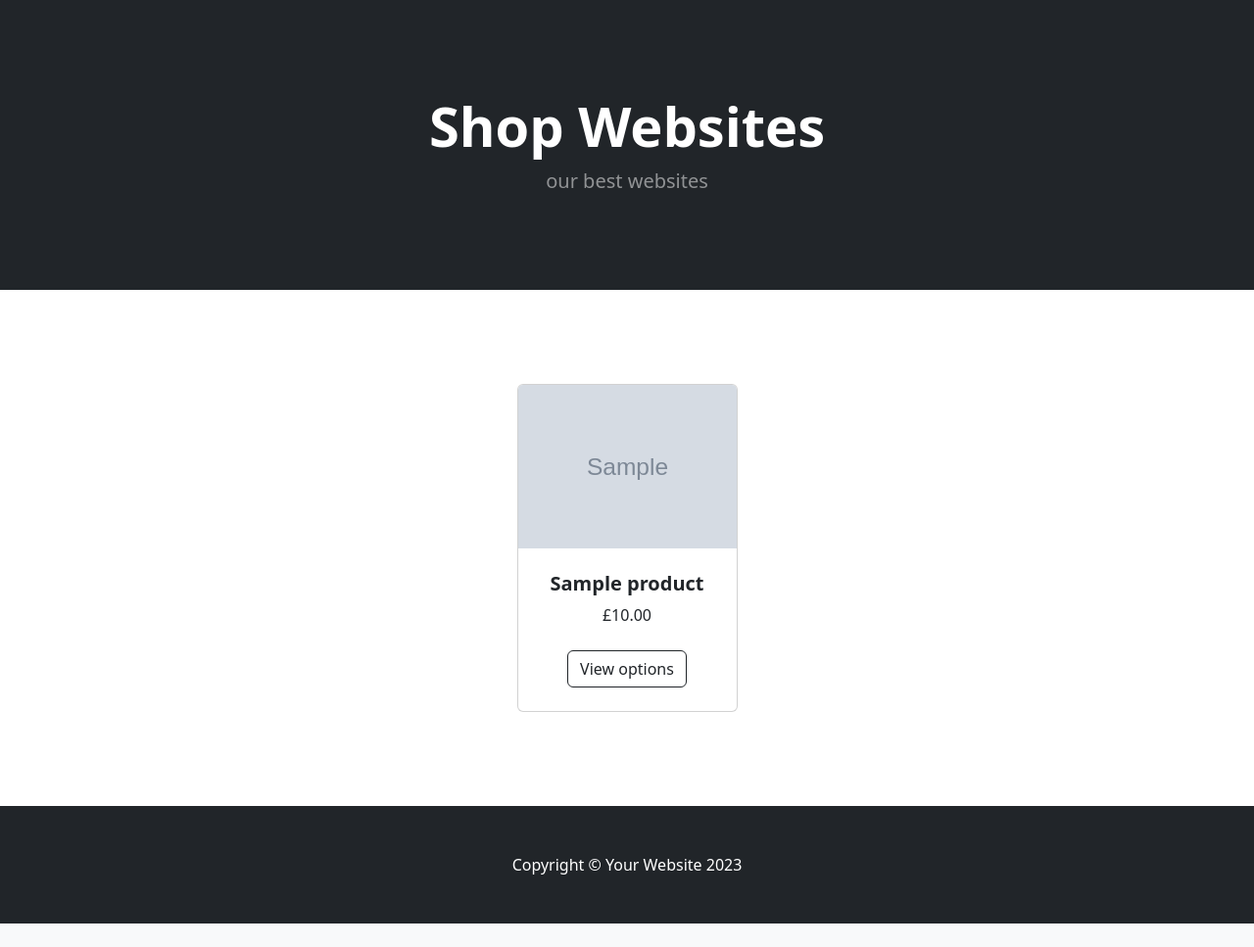
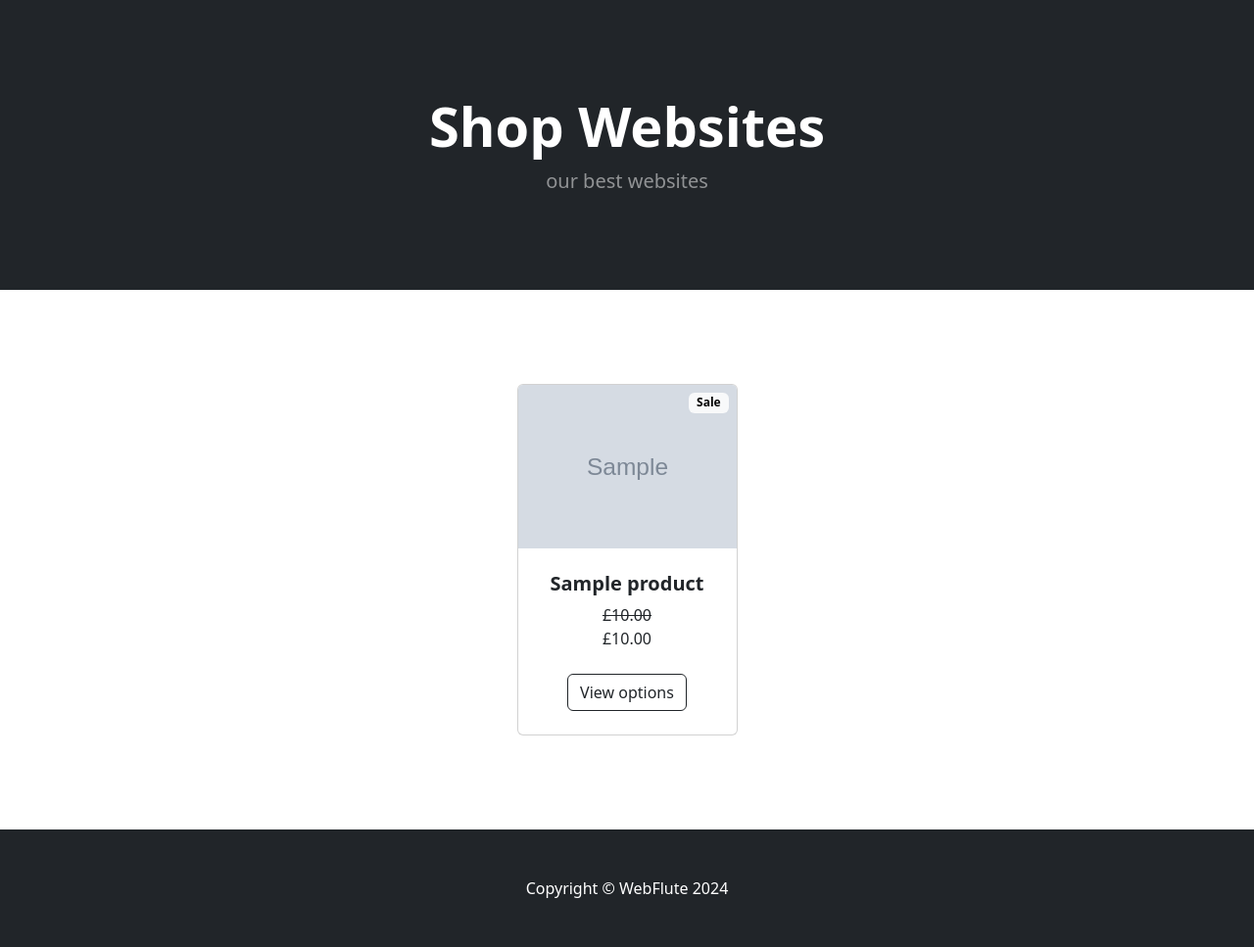
Before and after one commit to Taylor-Carr/Flute, a Django app: page / in a window 1280 px wide. Shown: the part 57-1024 px from the top of the page at 98% size. Before the commit the page ends 1000 px from the top, so only its background shows below. Run offline with Django 4.2, Linux system fonts and the light colour scheme; tables that the repository leaves empty hold one stand-in row (values such as "Sample post"); grey boxes marked "Sample" are stand-in pictures; some libraries are stand-ins or nearby versions.

Commit message:
added on sale logic and badge, updated product model

```diff
--- a/store/models.py
+++ b/store/models.py
@@ -29,8 +29,8 @@ class Product(models.Model):
     category = models.ForeignKey(Category, on_delete=models.CASCADE, default=1)
     description = models.CharField(max_length=300, default='', blank=True, null=True)
     image = models.ImageField(upload_to='uploads/product/')
-    #on sale
-    is_sale = models.BooleanField(default=False)
+# products on sale
+    on_sale = models.BooleanField(default=False)
     sale_price = models.DecimalField(default=0, decimal_places=2, max_digits=6)
 
     def __str__(self):
--- a/store/templates/home.html
+++ b/store/templates/home.html
@@ -66,6 +66,35 @@
                 <div class="row gx-4 gx-lg-5 row-cols-2 row-cols-md-3 row-cols-xl-4 justify-content-center">
 
                     {% for product in products %}
+                    {% if product.on_sale %}
+                    <div class="col mb-5">
+                        <div class="card h-100">
+                            <!-----On Sale Badge----->
+                            <div class="badge bg-light text-black position-absolute" style="top: 0.5rem; right: 0.5rem">
+                                Sale
+                            </div>
+                            <!-----Product image----->
+                            <img class="card-img-top" src="{{ product.image.url }}" alt="..." />
+                            <!-- Product details-->
+                            <div class="card-body p-4">
+                                <div class="text-center">
+                                    <!-- Product name-->
+                                    <h5 class="fw-bolder">{{ product.name }}</h5>
+                                    <!-- Product price-->
+                                    <strike>
+                                        £{{ product.price }}
+                                    </strike>
+                                    <br>
+                                    £{{ product.sale_price }}
+                                </div>
+                            </div>
+                            <!-- Product actions-->
+                            <div class="card-footer p-4 pt-0 border-top-0 bg-transparent">
+                                <div class="text-center"><a class="btn btn-outline-dark mt-auto" href="#">View options</a></div>
+                            </div>
+                        </div>
+                    </div>
+                    {% else %}
 
                     <div class="col mb-5">
                         <div class="card h-100">
@@ -87,6 +116,7 @@
                         </div>
                     </div>
 
+                    {% endif %}
                     {% endfor %}
 
                 </div>
@@ -95,7 +125,7 @@
         </section>
         <!-----Footer----->
         <footer class="py-5 bg-dark">
-            <div class="container"><p class="m-0 text-center text-white">Copyright &copy; Your Website 2023</p></div>
+            <div class="container"><p class="m-0 text-center text-white">Copyright &copy; WebFlute 2024</p></div>
         </footer>
 
         <!-----Bootstrap core JS----->
```
Also changed, not shown: store/migrations/0002_alter_category_options_and_more.py (added), store/migrations/0003_rename_is_sale_product_on_sale.py (added).
